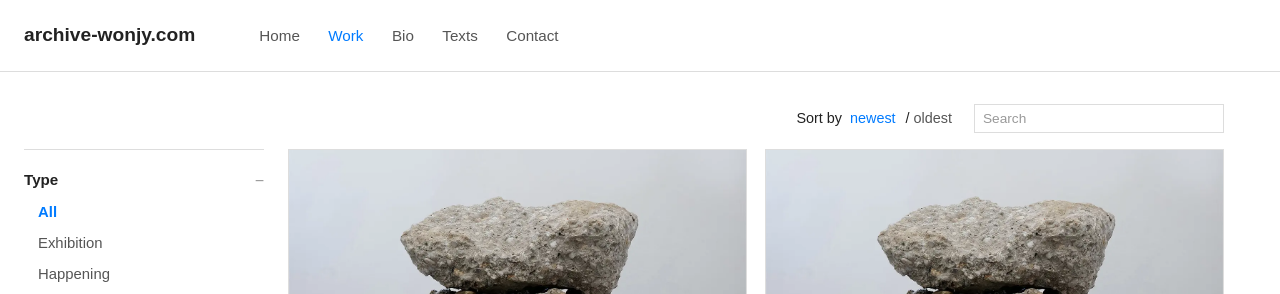
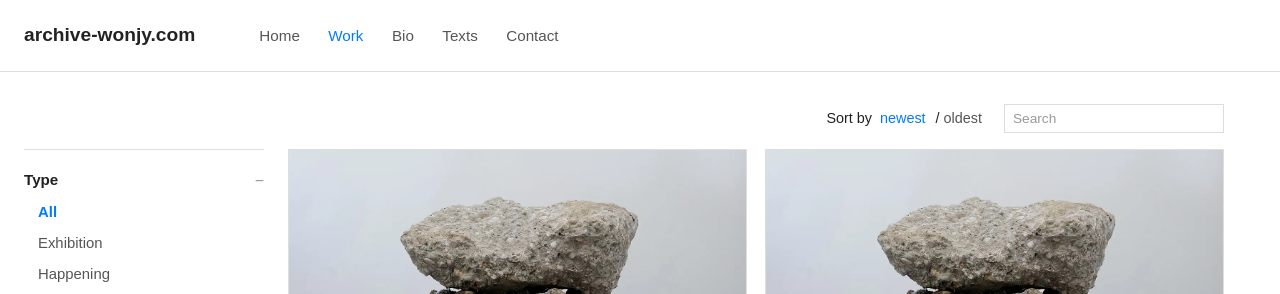
Before and after one commit to Won-Jy/archive-wonjy, a Jekyll site: the page built from work.html, in a window 1280 px wide. Shown: the top 294 px of the page. Built offline with Jekyll 4.4.1, drawn with Linux system fonts in a browser that asks for light colours.

Commit message:
Update work.html

```diff
--- a/work.html
+++ b/work.html
@@ -40,7 +40,7 @@ layout: none
     font-size: 0.95em;
     text-align: left;
     outline: none;
-    width: 250px; /* ← 원하는 넓이로 조정 */
+    width: 220px; /* ← 원하는 넓이로 조정 */
   }
     .search input::placeholder{color:#999}
     .search input::-webkit-search-cancel-button{
```
